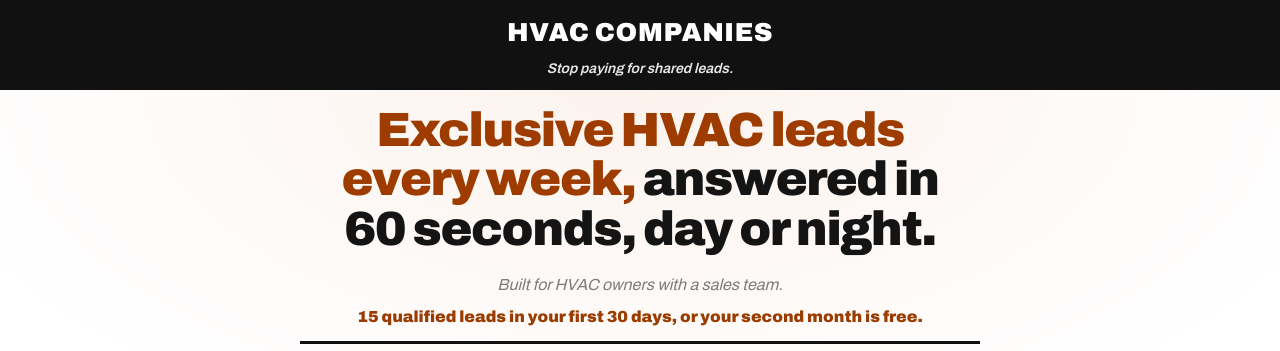
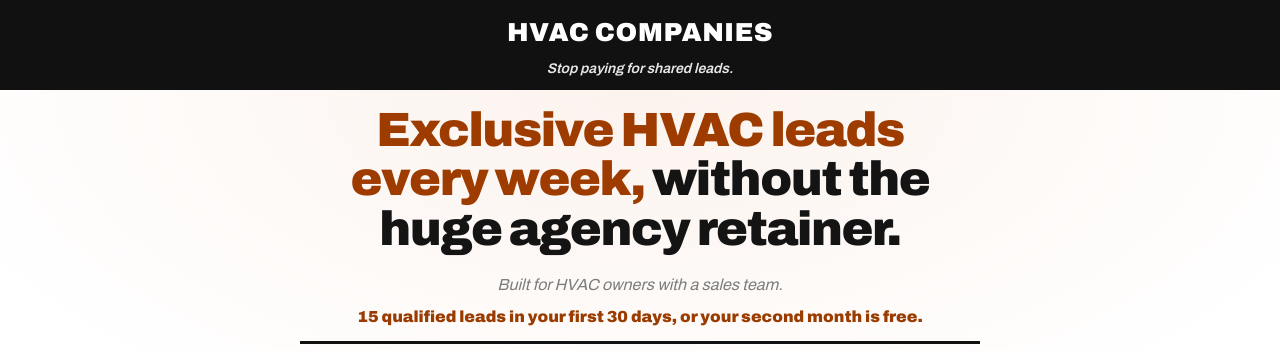
Before and after one commit to calvinquentin1/rbaclp, a plain HTML site: page hvac-ai/index.html in a window 1280 px wide. Shown: the top 351 px of the page. Drawn offline with Linux system fonts and the light colour scheme; a script that the page names is missing.

Commit message:
hvac-ai headline: 'without the huge agency retainer' (Calvin, 19 Nov)
Co-Authored-By: Claude Opus 5.5 <noreply@anthropic.com>
Claude-Session: https://claude.ai/code/session_01Fy1yKLk6QSGMo9tL5H6K4e

```diff
--- a/hvac-ai/index.html
+++ b/hvac-ai/index.html
@@ -1,6 +1,6 @@
 <meta charset="utf-8">
 <meta name="viewport" content="width=device-width, initial-scale=1">
-<title>HVAC Leads Every Week, Answered in 60 Seconds | Cosa Marketing</title>
+<title>HVAC Leads Every Week | Cosa Marketing</title>
 <link rel="preconnect" href="https://api.leadconnectorhq.com">
 <link rel="preconnect" href="https://stcdn.leadconnectorhq.com">
 <link rel="preconnect" href="https://backend.leadconnectorhq.com" crossorigin>
@@ -578,7 +578,7 @@ a{color:inherit;text-decoration:none}
 <div class="topbar"><div class="topbar__t">HVAC COMPANIES</div><div class="topbar__s">Stop paying for shared leads.</div></div>
 <section class="hero hero--cal">
   <div class="wrap">
-    <h1 class="hero__hl"><em>Exclusive HVAC leads every week,</em> answered in 60 seconds, day or night.</h1>
+    <h1 class="hero__hl"><em>Exclusive HVAC leads every week,</em> without the huge agency retainer.</h1>
     <p class="hero__qual">Built for HVAC owners with a sales team.</p>
     <p class="hero__guar">15 qualified leads in your first 30 days, or your second month is free.</p>
     <div class="cal__rule"></div>
```
